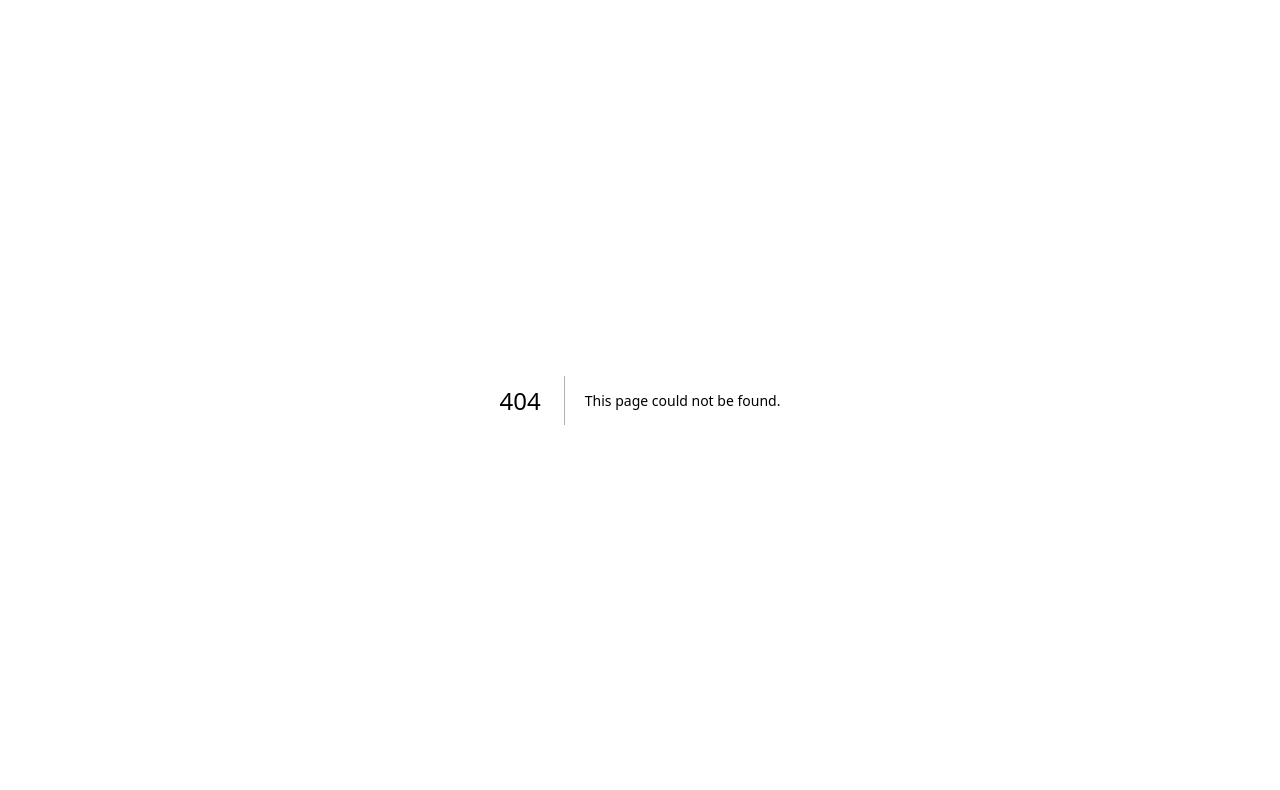
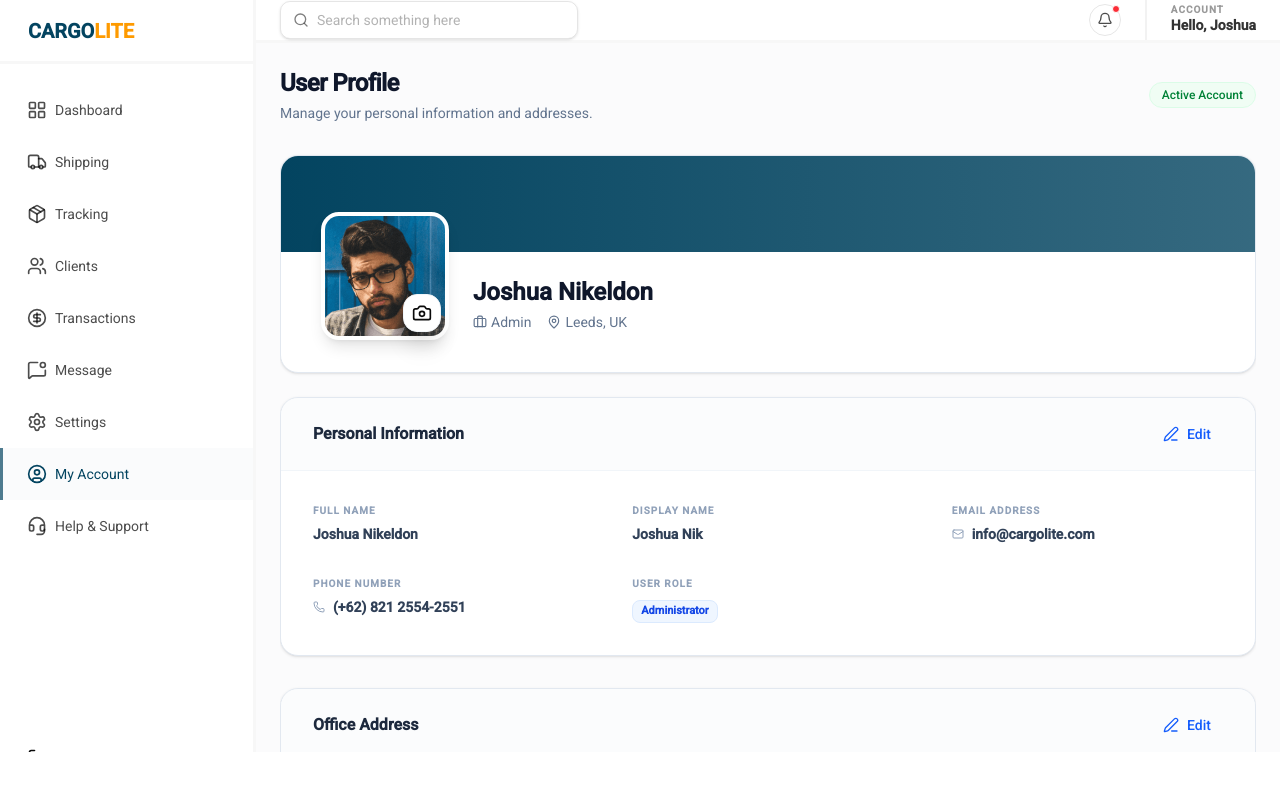
Before and after one commit to KellsCodes/cargolite, a Next.js app: page /account in a window 1280 px wide. Before the commit this address had no page. Shown: the top 790 px of the page. Built offline with nearby package versions, Linux system fonts and the light colour scheme.

Commit message:
feat(ui): add user profile page

```diff
--- /dev/null
+++ b/app/account/Profile.tsx
@@ -0,0 +1,96 @@
+import { Camera, Edit3, MapPin, Mail, Phone, Briefcase } from "lucide-react";
+
+export default function Profile() {
+    return (
+        <div className="space-y-6">
+            {/* Top Identity Card */}
+            <div className="relative overflow-hidden bg-white border border-slate-200 rounded-2xl shadow-sm">
+                <div className="h-24 bg-gradient-to-r from-main-primary to-main-primary/80" /> {/* Decorative Banner */}
+                <div className="px-10 pb-8 flex items-end gap-x-6 -mt-10">
+                    <div className="relative group">
+                        <div className="w-32 h-32 rounded-2xl border-4 border-white bg-white shadow-lg overflow-hidden">
+                            <img src="/author.png" alt="avatar" className="h-full w-full object-cover transition group-hover:scale-105" />
+                        </div>
+                        <button className="absolute bottom-2 right-2 bg-white shadow-xl border border-slate-100 p-2 rounded-xl hover:text-blue-600 transition-all">
+                            <Camera className="w-5 h-5" />
+                        </button>
+                    </div>
+
+                    <div className="pb-2">
+                        <h2 className="text-2xl font-bold text-slate-900">Joshua Nikeldon</h2>
+                        <div className="flex items-center gap-x-4 mt-1 text-sm text-slate-500">
+                            <span className="flex items-center gap-1"><Briefcase className="w-3.5 h-3.5" /> Admin</span>
+                            <span className="flex items-center gap-1"><MapPin className="w-3.5 h-3.5" /> Leeds, UK</span>
+                        </div>
+                    </div>
+                </div>
+            </div>
+
+            {/* Information Sections */}
+            <div className="grid grid-cols-1 gap-8">
+                {/* Personal Info Card */}
+                <section className="bg-white border border-slate-200 rounded-2xl shadow-sm overflow-hidden">
+                    <div className="px-8 py-5 border-b border-slate-100 flex items-center justify-between bg-slate-50/50">
+                        <h3 className="font-semibold text-slate-800">Personal Information</h3>
+                        <button className="flex items-center gap-2 text-sm font-medium text-blue-600 hover:bg-blue-50 px-3 py-1.5 rounded-lg transition">
+                            <Edit3 className="w-4 h-4" /> Edit
+                        </button>
+                    </div>
+
+                    <div className="p-8 grid grid-cols-1 md:grid-cols-2 lg:grid-cols-3 gap-y-8 gap-x-12">
+                        <InfoItem label="Full Name" value="Joshua Nikeldon" />
+                        <InfoItem label="Display Name" value="Joshua Nik" />
+                        <InfoItem label="Email Address" value="info@cargolite.com" icon={<Mail className="w-3 h-3" />} />
+                        <InfoItem label="Phone Number" value="(+62) 821 2554-2551" icon={<Phone className="w-3 h-3" />} />
+                        <InfoItem label="User Role" value="Administrator" isTag />
+                    </div>
+                </section>
+
+                {/* Address Card */}
+                <section className="bg-white border border-slate-200 rounded-2xl shadow-sm overflow-hidden">
+                    <div className="px-8 py-5 border-b border-slate-100 flex items-center justify-between bg-slate-50/50">
+                        <h3 className="font-semibold text-slate-800">Office Address</h3>
+                        <button className="flex items-center gap-2 text-sm font-medium text-blue-600 hover:bg-blue-50 px-3 py-1.5 rounded-lg transition">
+                            <Edit3 className="w-4 h-4" /> Edit
+                        </button>
+                    </div>
+
+                    <div className="p-8 grid grid-cols-1 md:grid-cols-3 gap-8">
+                        <InfoItem label="Country" value="United Kingdom" />
+                        <InfoItem label="City" value="Leeds, East London" />
+                        <InfoItem label="Postal Code" value="ERT 1254" />
+                    </div>
+                </section>
+            </div>
+        </div>
+    );
+}
+
+// 1. Define an interface for the props
+interface InfoItemProps {
+    label: string;
+    value: string;
+    icon?: React.ReactNode; // Optional prop
+    isTag?: boolean;        // Optional prop
+}
+
+// 2. Apply the interface to the component
+function InfoItem({ label, value, icon, isTag }: InfoItemProps) {
+    return (
+        <div className="space-y-1.5">
+            <p className="text-[10px] font-bold uppercase tracking-widest text-slate-400">
+                {label}
+            </p>
+            {isTag ? (
+                <span className="inline-flex px-2 py-0.5 rounded-md text-[11px] font-semibold bg-blue-50 text-blue-700 border border-blue-100">
+                    {value}
+                </span>
+            ) : (
+                <div className="flex items-center gap-2">
+                    {icon && <span className="text-slate-400">{icon}</span>}
+                    <p className="text-sm font-semibold text-slate-700">{value}</p>
+                </div>
+            )}
+        </div>
+    );
+}
--- /dev/null
+++ b/app/account/page.tsx
@@ -0,0 +1,27 @@
+import AuthLayout from "../components/AuthLayout";
+import Profile from "./Profile";
+import { User } from "lucide-react";
+
+export default function ProfilePage() {
+    return (
+        <AuthLayout>
+            <div className="h-[91vh] overflow-y-auto w-full">
+                <div className="max-w-5xl mx-auto space-y-8 pb-0 h-full">
+                    {/* Refined Header */}
+                    <div className="flex items-center justify-between">
+                        <div className="space-y-1">
+                            <h1 className="text-2xl font-bold tracking-tight text-slate-900">User Profile</h1>
+                            <p className="text-sm text-slate-500">Manage your personal information and addresses.</p>
+                        </div>
+                        <div className="hidden sm:block text-xs font-medium px-3 py-1 bg-green-50 text-green-700 rounded-full border border-green-100">
+                            Active Account
+                        </div>
+                    </div>
+
+                    <Profile />
+                </div>
+
+            </div>
+        </AuthLayout>
+    );
+}
```
